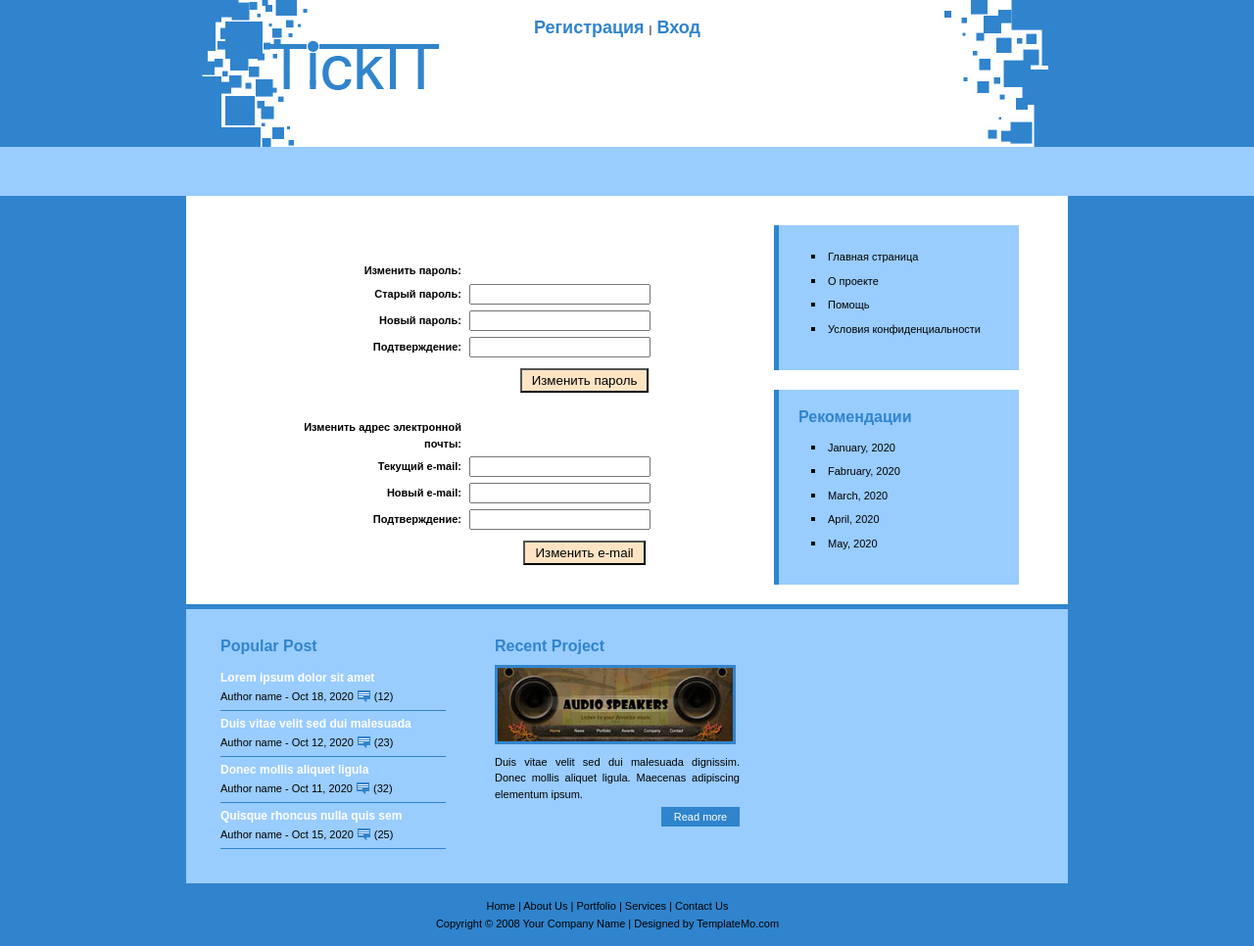
After one commit to k222/megaproject, a Django app: template achivki/main/templates/settings.html in a window 1280 px wide. The commit adds this page. Shown: the whole page at 98% size. Run offline with Django 3.2, Linux system fonts and the light colour scheme; the template is opened without the code that fills it, so the values that code supplies are empty.

Commit message:
Added first settings page.
Email and password change are available now.

```diff
--- a/achivki/main/templates/losepassword.html
+++ b/achivki/main/templates/losepassword.html
@@ -20,7 +20,7 @@
             {% csrf_token %}
             <table class="reg_tbl">
                 <tr><th><label for="email">Email:</label></th>
-                    <td><input type="text" name="email" value="" id="email"></td>
+                    <td><input type="email" name="email" value="" id="email"></td>
                 </tr>
                  <tr><td colspan="2"><input type="submit" class="but" value="Выслать" />
                     </td>
--- a/achivki/main/templates/nav_menu.html
+++ b/achivki/main/templates/nav_menu.html
@@ -1,9 +1,9 @@
 <div id="menu">
    {% if is_authenticated %}
     <ul>
-        <li><a href="feed" {% if actfeed %} class="current" {% endif %}>Лента</a></li>
-        <li><a href="achievements" {% if actachievements %} class="current" {% endif %}>Достижения</a></li>
-        <li><a href="advice" {% if actadvice %} class="current" {% endif %}>Рекомендации</a></li>
+        <li><a href="/feed" {% if actfeed %} class="current" {% endif %}>Лента</a></li>
+        <li><a href="/achievements" {% if actachievements %} class="current" {% endif %}>Достижения</a></li>
+        <li><a href="/advice" {% if actadvice %} class="current" {% endif %}>Рекомендации</a></li>
         <li>
             {% if actfriends %}
                 <a href="friends" class="current">Друзья</a>
--- /dev/null
+++ b/achivki/main/templates/settings.html
@@ -0,0 +1,61 @@
+{% extends "generic/site_base.html" %}
+
+{% block title %}Настройки{% endblock %}
+
+{% block content %}
+<div class="vertical_indent"></div>
+{% if form.errors %}
+<p class="error">Логин или пароль введен неверно.</p>
+{% endif %}
+
+<form action="" method="post">
+    {% csrf_token %}
+    {% if message != "" %}
+        <p>{{ message }}</p>
+    {% else %}
+        {% if errors %}
+            {% for error in errors %}
+                <p class="error">{{ error }}</p>
+            {% endfor %}
+        {% endif %}
+    {% endif %}
+
+    <table class="login_table">
+        <tr>
+            <th>Изменить пароль:</th>
+        </tr>
+        <tr><th><label for="oldpassword">Старый пароль:</label></th>
+            <td><input type="password" name="oldpassword" value="" id="oldpassword"></td>
+        </tr>
+        <tr><th><label for="password1">Новый пароль:</label></th>
+            <td><input type="password" name="password1" value="" id="password1"></td>
+        </tr>
+        <tr><th><label for="password2">Подтверждение:</label></th>
+            <td><input type="password" name="password2" value="" id="password2"></td>
+        </tr>
+
+        <tr><th></th><td><input type="submit" class="but" value="Изменить пароль" />
+            <input type="hidden" name="change_kind" value="password" /></td>
+        </tr>
+
+        <tr><td>&thinsp;</td></tr>
+        <tr>
+            <th>Изменить адрес электронной почты:</th>
+        </tr>
+        <tr><th><label for="email">Текущий e-mail:</label></th>
+            <td><input type="email" name="email" value="{{ email }}" id="email" readonly="readonly"></td>
+        </tr>
+        <tr><th><label for="new_email">Новый e-mail:</label></th>
+            <td><input type="email" name="new_email" value="" id="new_email"></td>
+        </tr>
+        <tr><th><label for="confirm_email">Подтверждение:</label></th>
+            <td><input type="email" name="confirm_email" value="" id="confirm_email"></td>
+        </tr>
+
+        <tr><th></th><td><input type="submit" class="but" value="Изменить e-mail" />
+            <input type="hidden" name="change_kind" value="email" /></td>
+        </tr>
+    </table>
+</form>
+
+{% endblock %}
--- a/achivki/urls.py
+++ b/achivki/urls.py
@@ -6,6 +6,7 @@ from achivki.main.views.profile import profile
 from achivki.main.views.feed import feed
 from achivki.main.views.registration import register, losepassword
 from achivki.main.views.friends import show_friends,search_friends,add_friends,delete_friends
+from achivki.main.views.settings import settings
 
 from django.contrib import admin
 admin.autodiscover()
@@ -28,7 +29,8 @@ urlpatterns = patterns('',
     url(r'^search_friends$', search_friends),
     url(r'^add_friends$', add_friends),
     url(r'^delete_friends$', delete_friends),
+    url(r'^settings$', settings),
+    url(r'^feed$', feed),
     url(r'^(?P<username>.+)/friends$', show_friends),
-    url(r'^feed$', feed),
     url(r'^(?P<username>.+)$', profile, name='profile'),
 )
```
Also changed, not shown: achivki/main/views/settings.py (added, +58 -0 lines).
